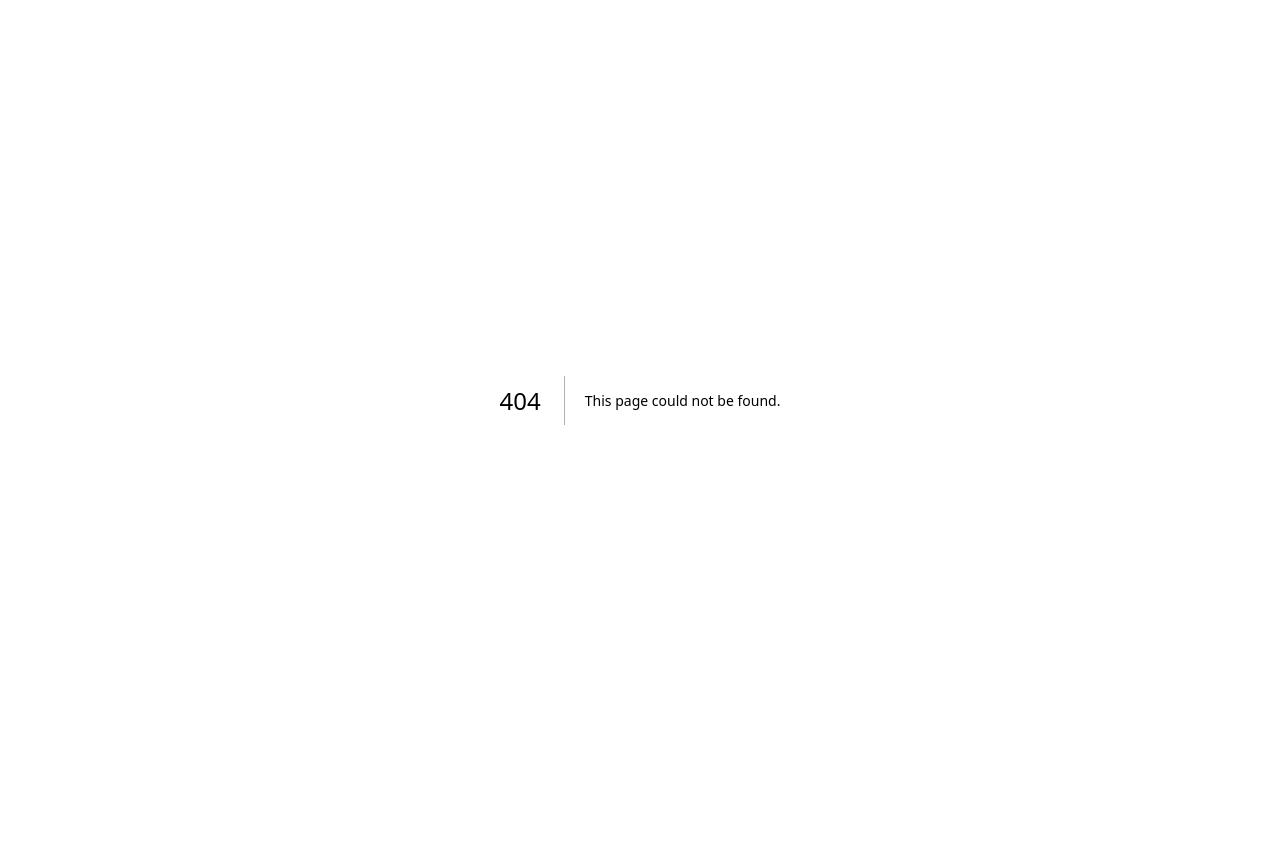
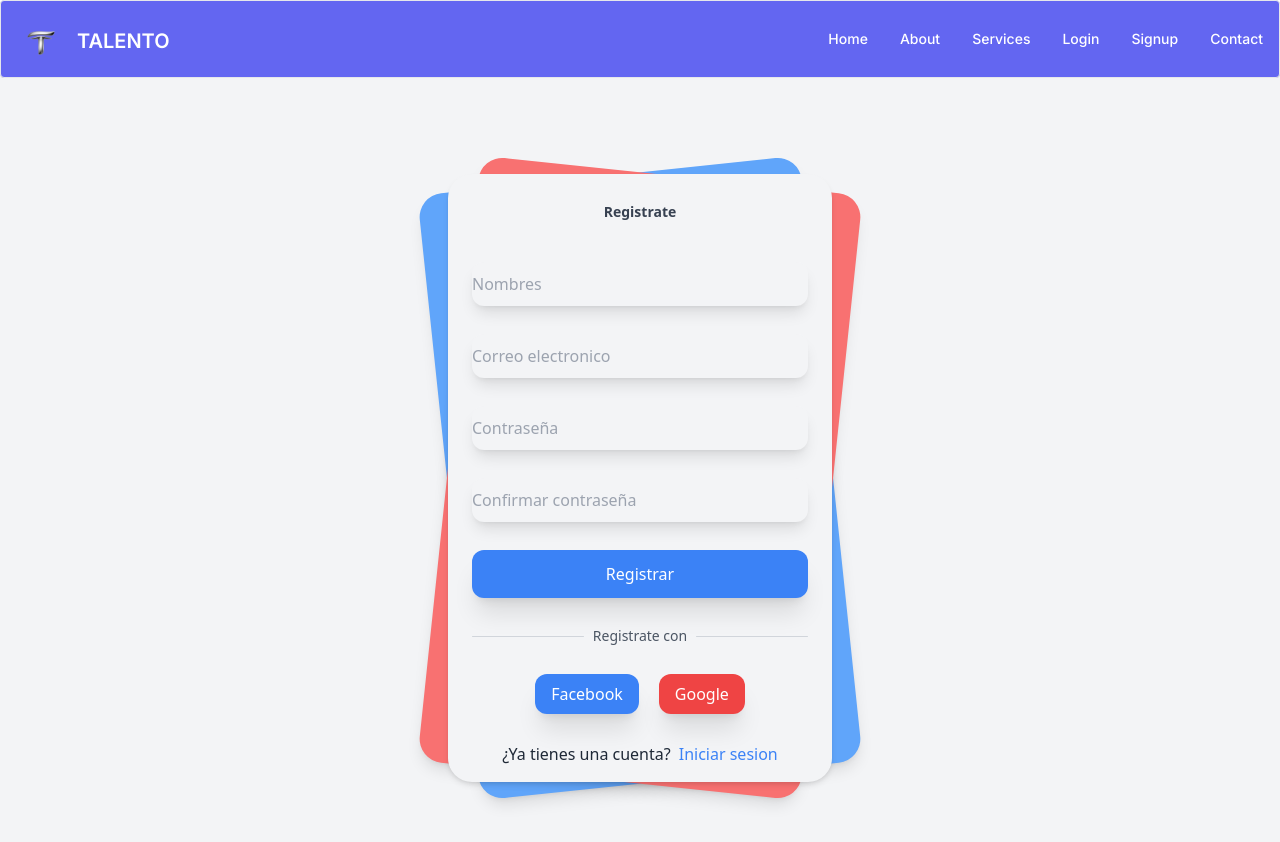
Before and after one commit to adar7295/off-campus-interview, a Next.js app in the folder frontend/: page /compSignup in a window 1280 px wide. Before the commit this address had no page. Shown: the top 842 px of the page. Before the commit the page ends 800 px from the top, so only its background shows below. Built offline with nearby package versions, Linux system fonts and the light colour scheme.

Commit message:
complogin

```diff
--- /dev/null
+++ b/frontend/src/app/(main)/compLogin/page.jsx
@@ -0,0 +1,99 @@
+import React from "react";
+
+const compLogin = () => {
+    return(
+           <>
+           <>
+  {/* component */}
+  {/* This is an example component */}
+  <div className="font-sans">
+    <div className="relative min-h-screen flex flex-col sm:justify-center items-center bg-gray-100 ">
+      <div className="relative sm:max-w-sm w-full">
+        <div className="card bg-blue-400 shadow-lg  w-full h-full rounded-3xl absolute  transform -rotate-6" />
+        <div className="card bg-red-400 shadow-lg  w-full h-full rounded-3xl absolute  transform rotate-6" />
+        <div className="relative w-full rounded-3xl  px-6 py-4 bg-gray-100 shadow-md">
+          <label
+            htmlFor=""
+            className="block mt-3 text-sm text-gray-700 text-center font-semibold"
+          >
+            Login
+          </label>
+          <form method="#" action="#" className="mt-10">
+            <div>
+              <input
+                type="email"
+                placeholder="Correo electronico"
+                className="mt-1 block w-full border-none bg-gray-100 h-11 rounded-xl shadow-lg hover:bg-blue-100 focus:bg-blue-100 focus:ring-0"
+              />
+            </div>
+            <div className="mt-7">
+              <input
+                type="password"
+                placeholder="Contraseña"
+                className="mt-1 block w-full border-none bg-gray-100 h-11 rounded-xl shadow-lg hover:bg-blue-100 focus:bg-blue-100 focus:ring-0"
+              />
+            </div>
+            <div className="mt-7 flex">
+              <label
+                htmlFor="remember_me"
+                className="inline-flex items-center w-full cursor-pointer"
+              >
+                <input
+                  id="remember_me"
+                  type="checkbox"
+                  className="rounded border-gray-300 text-indigo-600 shadow-sm focus:border-indigo-300 focus:ring focus:ring-indigo-200 focus:ring-opacity-50"
+                  name="remember"
+                />
+                <span className="ml-2 text-sm text-gray-600">Recuerdame</span>
+              </label>
+              <div className="w-full text-right">
+                <a
+                  className="underline text-sm text-gray-600 hover:text-gray-900"
+                  href="#"
+                >
+                  ¿Olvidó su contraseña?
+                </a>
+              </div>
+            </div>
+            <div className="mt-7">
+              <button className="bg-blue-500 w-full py-3 rounded-xl text-white shadow-xl hover:shadow-inner focus:outline-none transition duration-500 ease-in-out  transform hover:-translate-x hover:scale-105">
+                Login
+              </button>
+            </div>
+            <div className="flex mt-7 items-center text-center">
+              <hr className="border-gray-300 border-1 w-full rounded-md" />
+              <label className="block font-medium text-sm text-gray-600 w-full">
+                Accede con
+              </label>
+              <hr className="border-gray-300 border-1 w-full rounded-md" />
+            </div>
+            <div className="flex mt-7 justify-center w-full">
+              <button className="mr-5 bg-blue-500 border-none px-4 py-2 rounded-xl cursor-pointer text-white shadow-xl hover:shadow-inner transition duration-500 ease-in-out  transform hover:-translate-x hover:scale-105">
+                Facebook
+              </button>
+              <button className="bg-red-500 border-none px-4 py-2 rounded-xl cursor-pointer text-white shadow-xl hover:shadow-inner transition duration-500 ease-in-out  transform hover:-translate-x hover:scale-105">
+                Google
+              </button>
+            </div>
+            <div className="mt-7">
+              <div className="flex justify-center items-center">
+                <label className="mr-2">¿Eres nuevo?</label>
+                <a
+                  href="#"
+                  className=" text-blue-500 transition duration-500 ease-in-out  transform hover:-translate-x hover:scale-105"
+                >
+                  Crea una cuenta
+                </a>
+              </div>
+            </div>
+          </form>
+        </div>
+      </div>
+    </div>
+  </div>
+</>
+
+           </>
+    )
+}
+export default compLogin;
--- /dev/null
+++ b/frontend/src/app/(main)/compSignup/page.jsx
@@ -0,0 +1,90 @@
+import React from "react";
+
+const compLogin = () => {
+    return(
+           <>
+          <>
+  {/* component */}
+  <div className="font-sans">
+    <div className="relative min-h-screen flex flex-col sm:justify-center items-center bg-gray-100 ">
+      <div className="relative sm:max-w-sm w-full">
+        <div className="card bg-blue-400 shadow-lg  w-full h-full rounded-3xl absolute  transform -rotate-6" />
+        <div className="card bg-red-400 shadow-lg  w-full h-full rounded-3xl absolute  transform rotate-6" />
+        <div className="relative w-full rounded-3xl  px-6 py-4 bg-gray-100 shadow-md">
+          <label
+            htmlFor=""
+            className="block mt-3 text-sm text-gray-700 text-center font-semibold"
+          >
+            Registrate
+          </label>
+          <form method="#" action="#" className="mt-10">
+            <div>
+              <input
+                type="text"
+                placeholder="Nombres"
+                className="mt-1 block w-full border-none bg-gray-100 h-11 rounded-xl shadow-lg hover:bg-blue-100 focus:bg-blue-100 focus:ring-0"
+              />
+            </div>
+            <div className="mt-7">
+              <input
+                type="email"
+                placeholder="Correo electronico"
+                className="mt-1 block w-full border-none bg-gray-100 h-11 rounded-xl shadow-lg hover:bg-blue-100 focus:bg-blue-100 focus:ring-0"
+              />
+            </div>
+            <div className="mt-7">
+              <input
+                type="password"
+                placeholder="Contraseña"
+                className="mt-1 block w-full border-none bg-gray-100 h-11 rounded-xl shadow-lg hover:bg-blue-100 focus:bg-blue-100 focus:ring-0"
+              />
+            </div>
+            <div className="mt-7">
+              <input
+                type="password"
+                placeholder="Confirmar contraseña"
+                className="mt-1 block w-full border-none bg-gray-100 h-11 rounded-xl shadow-lg hover:bg-blue-100 focus:bg-blue-100 focus:ring-0"
+              />
+            </div>
+            <div className="mt-7">
+              <button className="bg-blue-500 w-full py-3 rounded-xl text-white shadow-xl hover:shadow-inner focus:outline-none transition duration-500 ease-in-out  transform hover:-translate-x hover:scale-105">
+                Registrar
+              </button>
+            </div>
+            <div className="flex mt-7 items-center text-center">
+              <hr className="border-gray-300 border-1 w-full rounded-md" />
+              <label className="block font-medium text-sm text-gray-600 w-full">
+                Registrate con
+              </label>
+              <hr className="border-gray-300 border-1 w-full rounded-md" />
+            </div>
+            <div className="flex mt-7 justify-center w-full">
+              <button className="mr-5 bg-blue-500 border-none px-4 py-2 rounded-xl cursor-pointer text-white shadow-xl hover:shadow-inner transition duration-500 ease-in-out  transform hover:-translate-x hover:scale-105">
+                Facebook
+              </button>
+              <button className="bg-red-500 border-none px-4 py-2 rounded-xl cursor-pointer text-white shadow-xl hover:shadow-inner transition duration-500 ease-in-out  transform hover:-translate-x hover:scale-105">
+                Google
+              </button>
+            </div>
+            <div className="mt-7">
+              <div className="flex justify-center items-center">
+                <label className="mr-2">¿Ya tienes una cuenta?</label>
+                <a
+                  href="#"
+                  className=" text-blue-500 transition duration-500 ease-in-out  transform hover:-translate-x hover:scale-105"
+                >
+                  Iniciar sesion
+                </a>
+              </div>
+            </div>
+          </form>
+        </div>
+      </div>
+    </div>
+  </div>
+</>
+
+           </>
+    )
+}
+export default compLogin;
--- a/frontend/src/app/company/compLogin/page.jsx
+++ /dev/null
@@ -1,10 +0,0 @@
-import React from "react";
-
-const compLogin = () => {
-    return(
-           <>
-
-           </>
-    )
-}
-export default compLogin;
```
Also changed, not shown: frontend/src/app/company/compSignup/page.jsx (deleted).
